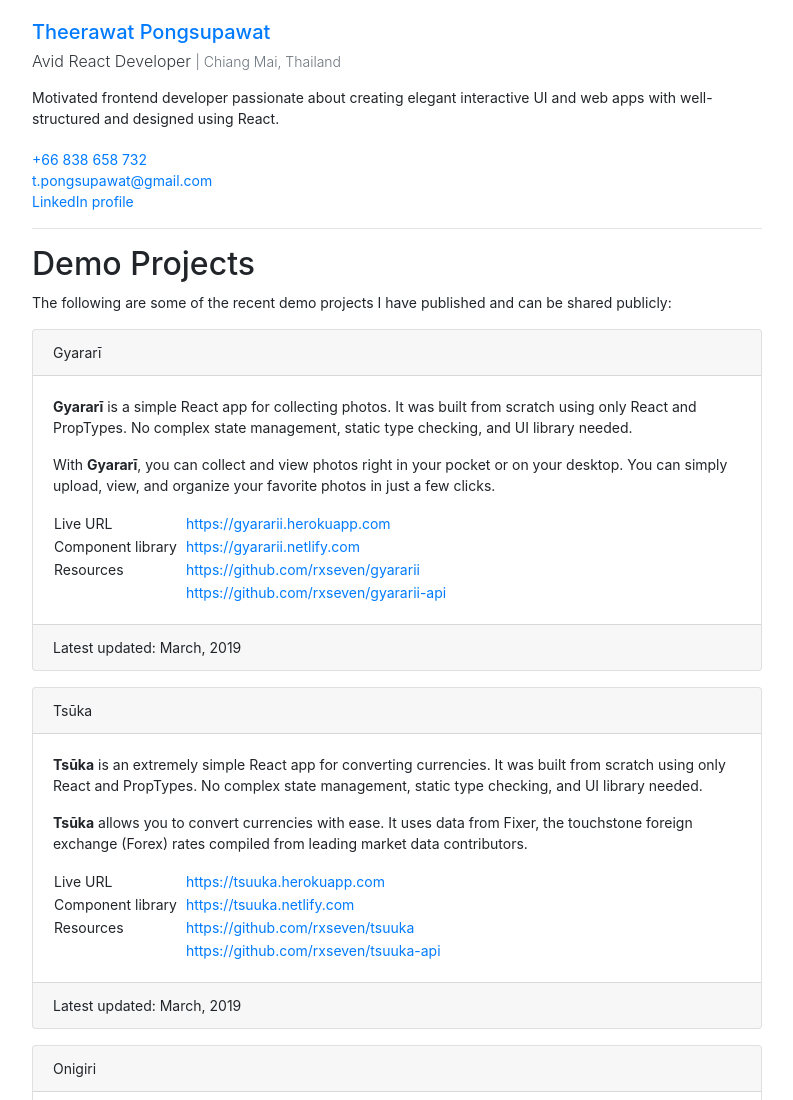
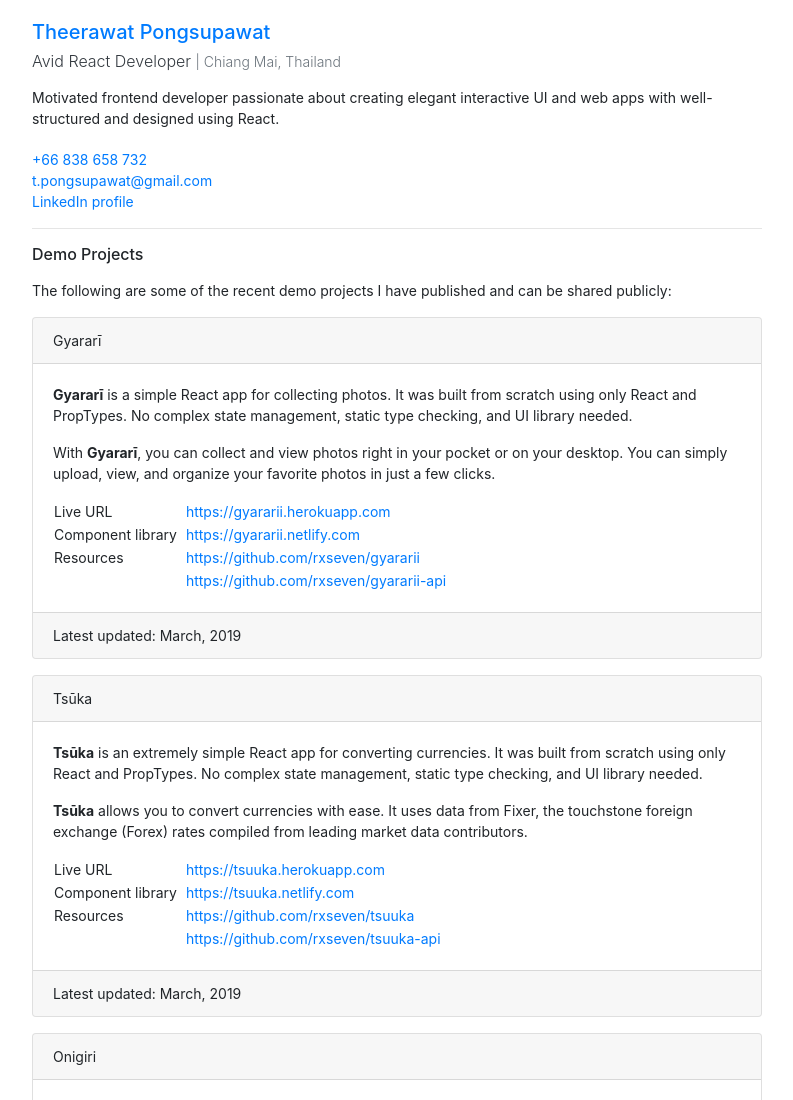
Before and after one commit to rxseven/rxseven.github.io, a plain HTML site: page index.html in a window 1280 px wide. Shown: the top 1100 px of the page, without its empty margins (243-1036 px from the left). Drawn offline with nearby package versions, Linux system fonts and the light colour scheme.

Commit message:
Add headline styles for Demo Projects section

```diff
--- a/css/main.css
+++ b/css/main.css
@@ -34,6 +34,11 @@ body {
   padding: 0;
 }
 
+.portfolio .headline {
+  font-size: 1rem;
+  margin-bottom: 1rem;
+}
+
 .table-link th {
   font-weight: normal;
   min-width: 130px;
```
